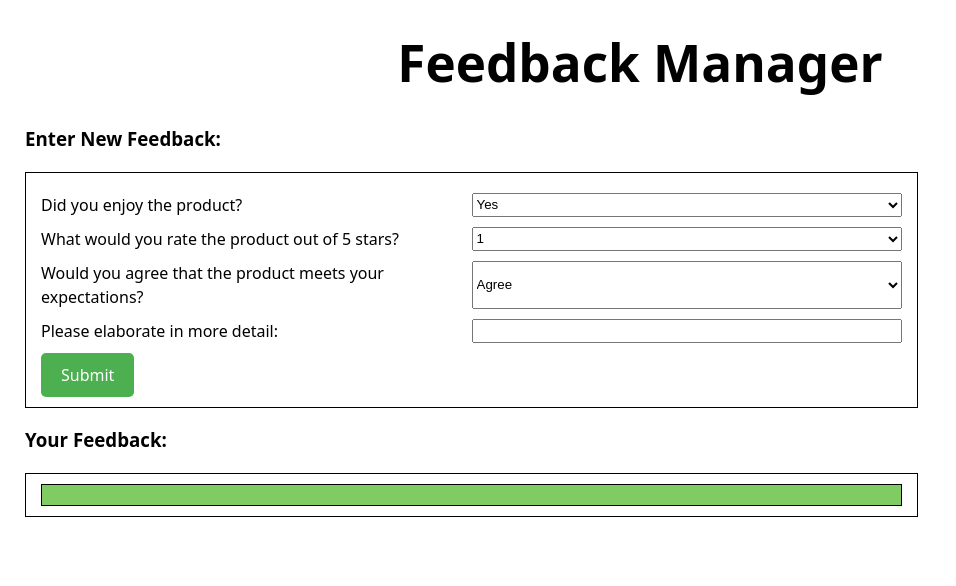
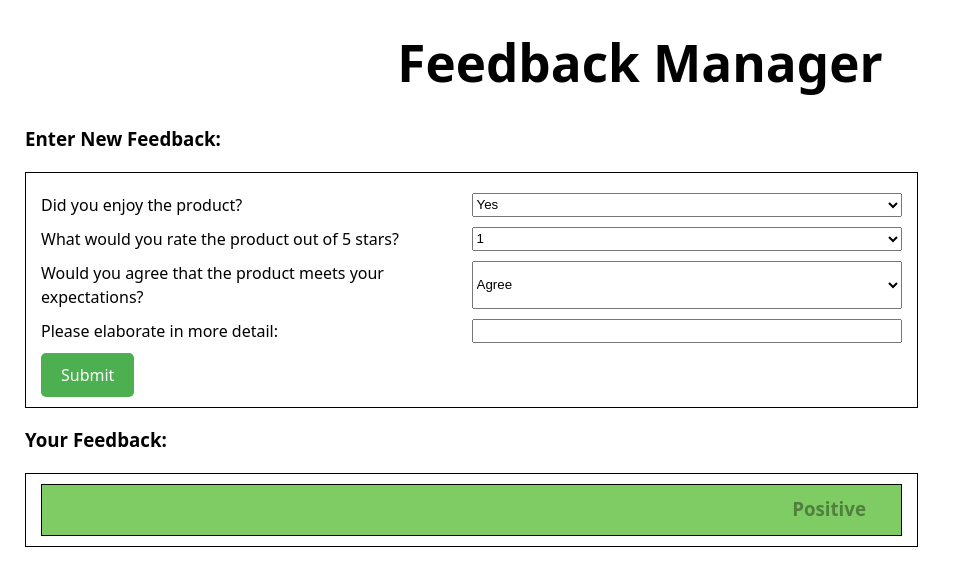
Before and after one commit to JamesBarnes48/FeedbackManagerClient, a Vue app: page / in a window 1280 px wide. Both pictures are taken after a click on the element "Submit". Shown: the top 586 px of the page, without its empty margins (0-956 px from the left). Built offline with nearby package versions, Linux system fonts and the light colour scheme.

Commit message:
add flavour text on feedback containers

```diff
--- a/src/components/FeedbackComponent.vue
+++ b/src/components/FeedbackComponent.vue
@@ -1,4 +1,5 @@
 <script lang="ts">
+    import { PositiveFeedback } from '../classes/PositiveFeedback';
     import type { Feedback } from '../interfaces/Feedback';
     import type { PropType } from 'vue';
 
@@ -12,7 +13,8 @@
             const feedback = props.feedback;
 
             return {
-                feedback
+                feedback,
+                PositiveFeedback
             }
         }
     }
@@ -20,14 +22,16 @@
 
 <template>
     <div :class="feedback.className" class="inner-feedback-container">
-
+        <h3 class="hovering-feedback-label">{{ feedback instanceof PositiveFeedback? 'Positive': 'Negative' }}</h3>
     </div>
 </template>
 
 <style scoped>
     .inner-feedback-container {
+        position: relative;
         border: 1px solid black;
         padding: 10px 15px;
+        min-height: 30px;
     }
 
     .positive {
@@ -37,4 +41,21 @@
     .negative {
         background-color: #b86570;
     }
+
+    .inner-feedback-container .hovering-feedback-label {
+        position: absolute;
+        top: 10px;
+        right: 35px;
+        margin-top: 0;
+        pointer-events: none;
+    }
+
+    .inner-feedback-container.positive .hovering-feedback-label {
+        color: #4f803d;
+    }
+
+    .inner-feedback-container.negative .hovering-feedback-label {
+        color: #784148;
+    }
+
 </style>
```
